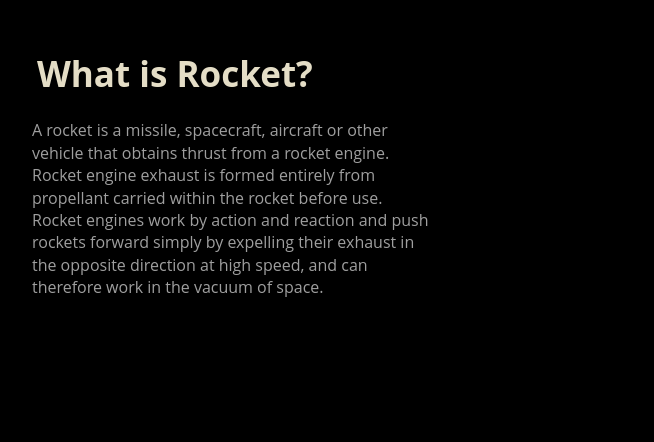
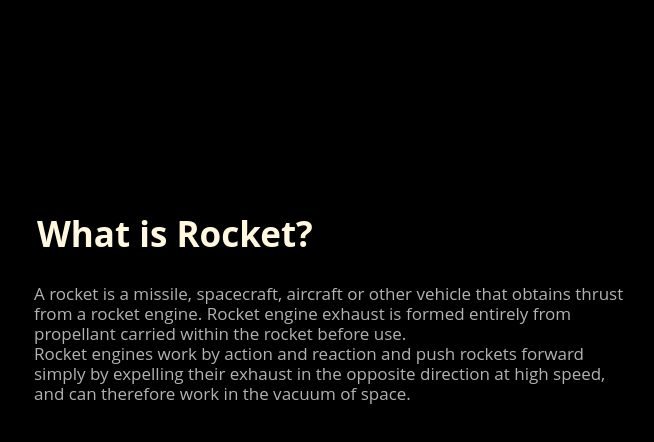
Before and after one commit to agnium-academy/abyor-1-web, a plain HTML site: page rocket.html in a window 1280 px wide. Shown: the part 180-622 px from the top of the page, without its empty margins (608-1262 px from the left). Drawn offline with Linux system fonts and the light colour scheme.

Commit message:
updating for .hsContent p

```diff
--- a/css/rocket.css
+++ b/css/rocket.css
@@ -150,8 +150,13 @@ main {
 		margin-bottom: 12px;
 	}
 	.hsContent p {
-		width: 400px;
+		width: 600px;
 		color: #b2b2b2;
+		background-color: rgba(0,0,0,0.5);
+		padding: 4px 2px;
+		font-size: 17px;
+		line-height: 20px;
+		margin-bottom: 12px;
 
 	}
 	.hsContent a {
```
